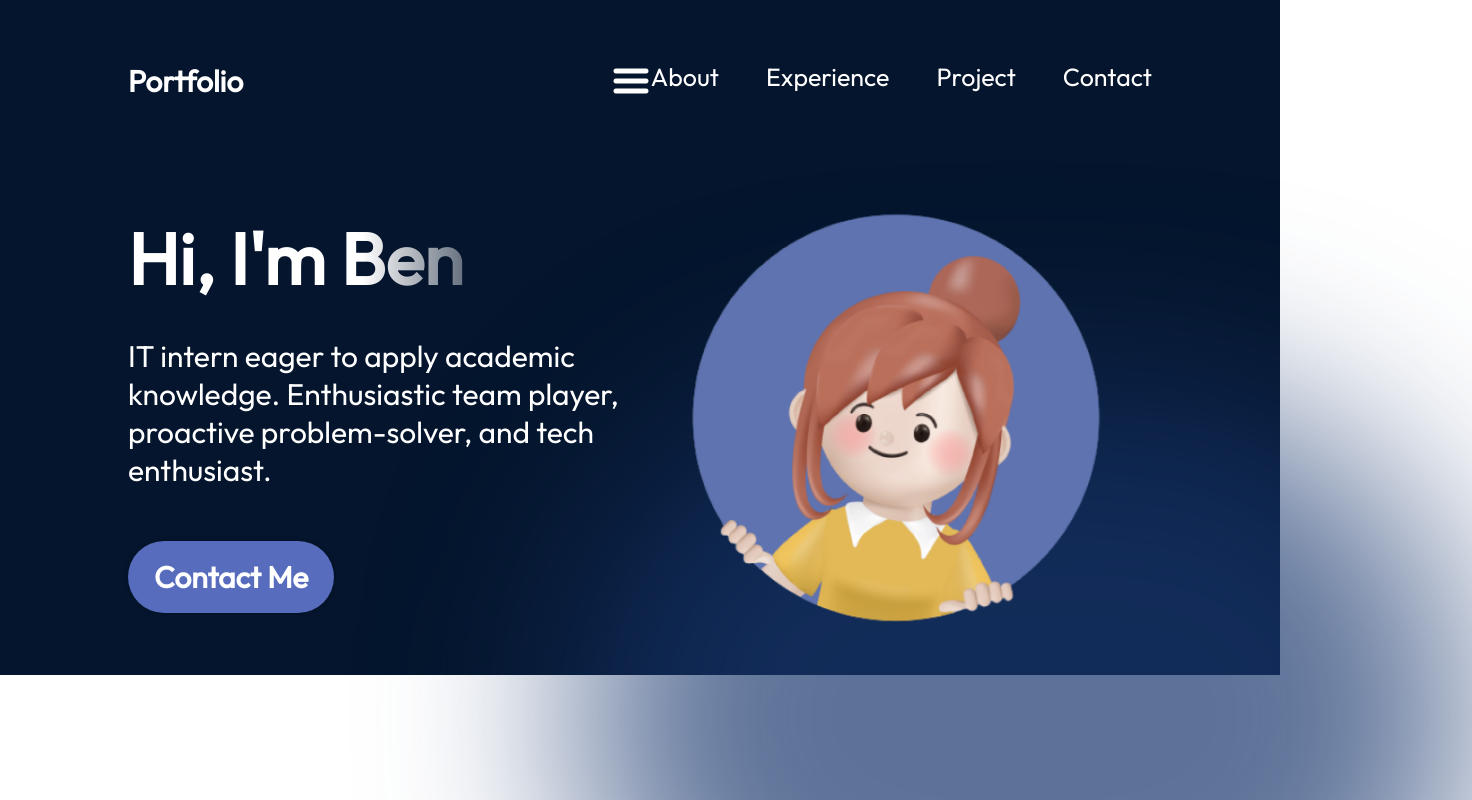
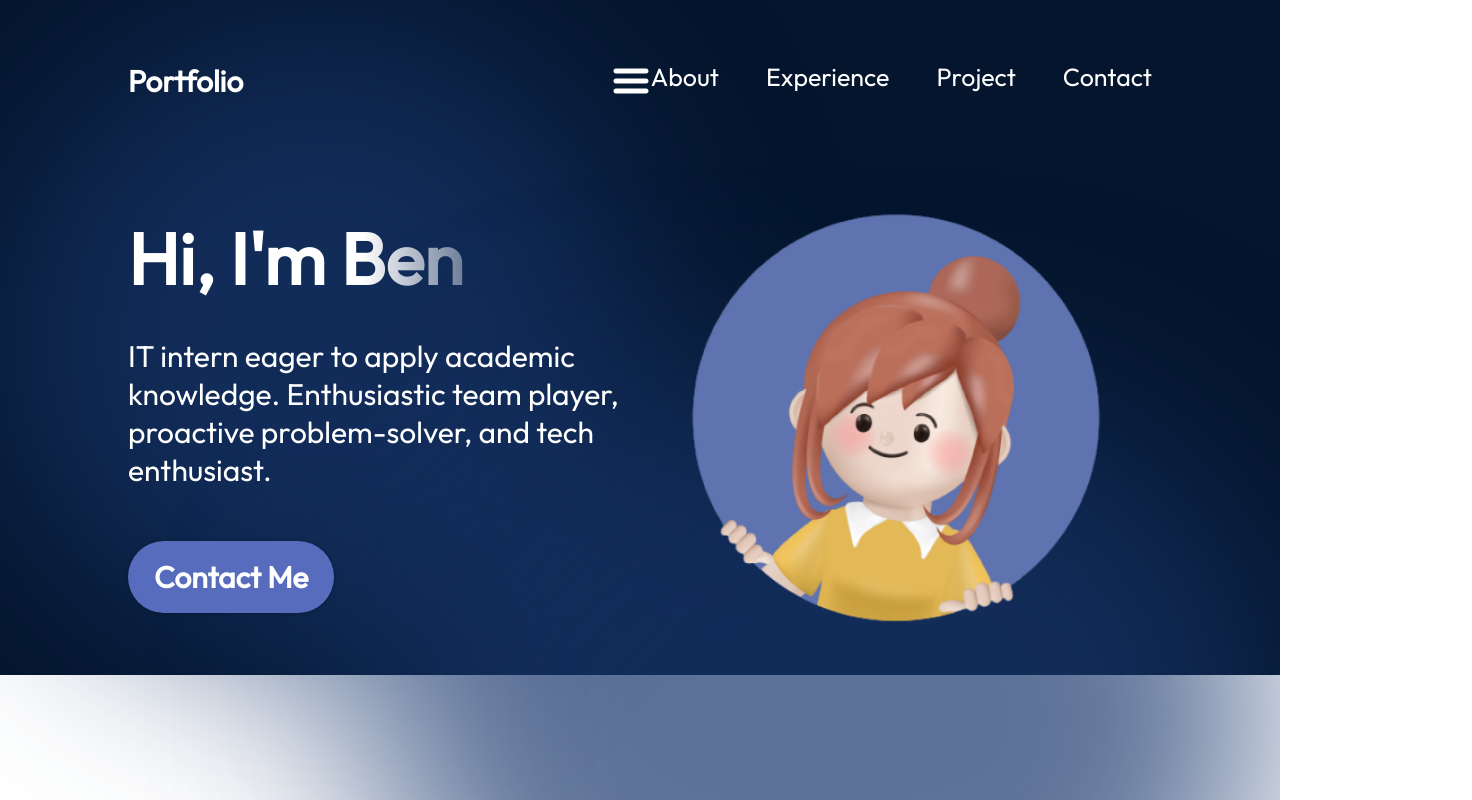
Before and after one commit to PhatBen234/react-portfolio, a React (Vite) app: page / in a window 1280 px wide. Shown: the top 800 px of the page, 1472 px wide, since content can reach past the window. Built offline with nearby package versions, Linux system fonts and the light colour scheme.

Commit message:
fix:blur

```diff
--- a/src/components/Hero/Hero.jsx
+++ b/src/components/Hero/Hero.jsx
@@ -12,7 +12,7 @@ export const Hero = () => {
         <a href="mailto:phatben234@gmail.com" className={styles.contactBtn}>Contact Me</a>
       </div>
       <img src={getImageUrl("hero/heroImage.png")} alt="Hero image of me" className={styles.heroImg} />
-      <div className={styles.top} />
+      <div className={styles.topBlur} />
       <div className={styles.bottomBlur} />
     </section>
   );
--- a/src/components/Hero/Hero.module.css
+++ b/src/components/Hero/Hero.module.css
@@ -84,7 +84,6 @@
   background: rgba(25, 55, 109, 0.7);
   filter: blur(100px);
   z-index: 0;
-  overflow: hidden;
 }
 
 .bottomBlur {
@@ -94,12 +93,11 @@
   min-width: 350px;
   min-width: 250px;
   top: 246px;
-  right: -25vw;
+  right: -9vw;
   border-radius: 764px;
   background: rgba(25, 55, 109, 0.7);
   filter: blur(100px);
   z-index: 0;
-  overflow: hidden;
 }
 
 @media screen and (max-width: 830px) {
```
